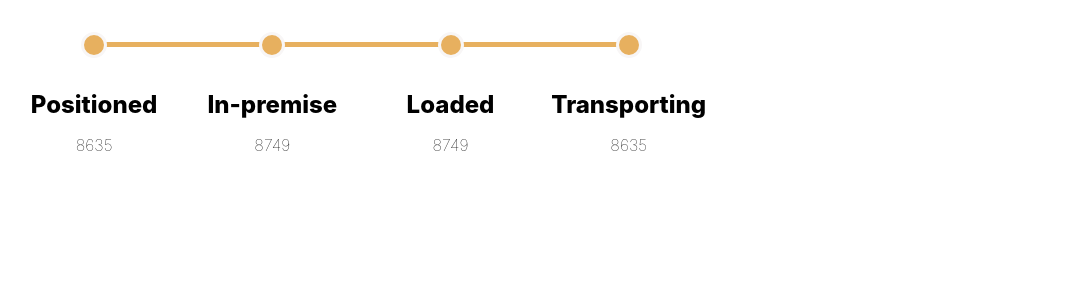
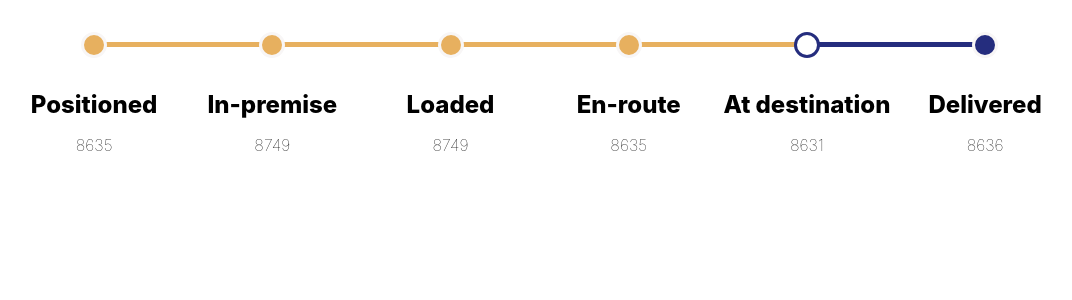
Before and after one commit to jajibhee/Kobo-Trip, a React (Create React App) app: page / in a window 1280 px wide. Shown: the top 300 px of the page, without its empty margins (51-1123 px from the left). Built offline with nearby package versions, Linux system fonts and the light colour scheme.

Commit message:
add data to the json

```diff
--- a/src/App.js
+++ b/src/App.js
@@ -29,9 +29,23 @@ const tripObject = [
       },
       {
         _id: "5d0a5ae6c0b537000d88a4a0",
-        status: "Transporting",
+        status: "En-route",
         date: "2019-06-17T23:00:00.000Z",
         userId: 8635,
+        userType: "admin"
+      },
+      {
+        _id: "5d0a5ae6c0b537000d88a4a",
+        status: "At destination",
+        date: "2019-06-17T23:00:00.000Z",
+        userId: 8631,
+        userType: "admin"
+      },
+      {
+        _id: "5d0a5ae6c0b537000d88a4",
+        status: "Delivered",
+        date: "2019-06-17T23:00:00.000Z",
+        userId: 8636,
         userType: "admin"
       }
     ],
```
